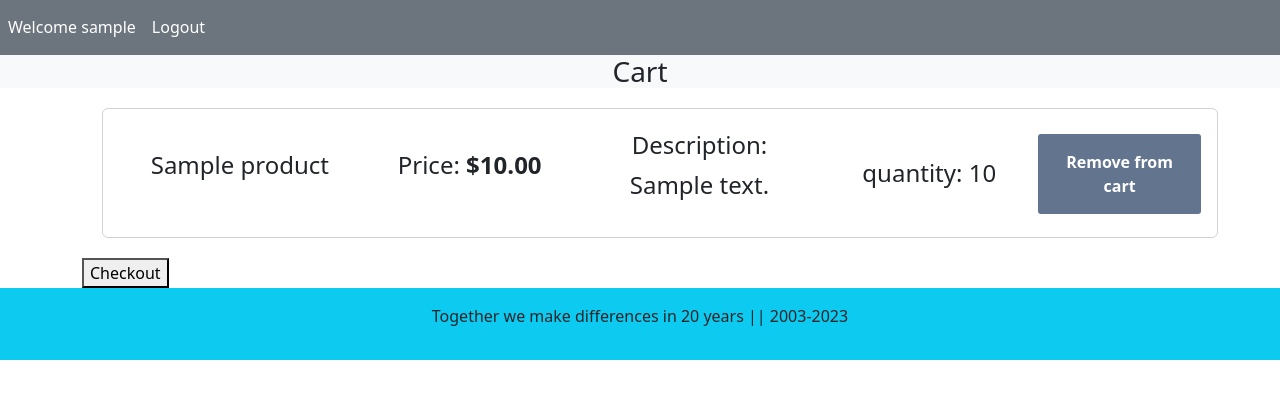
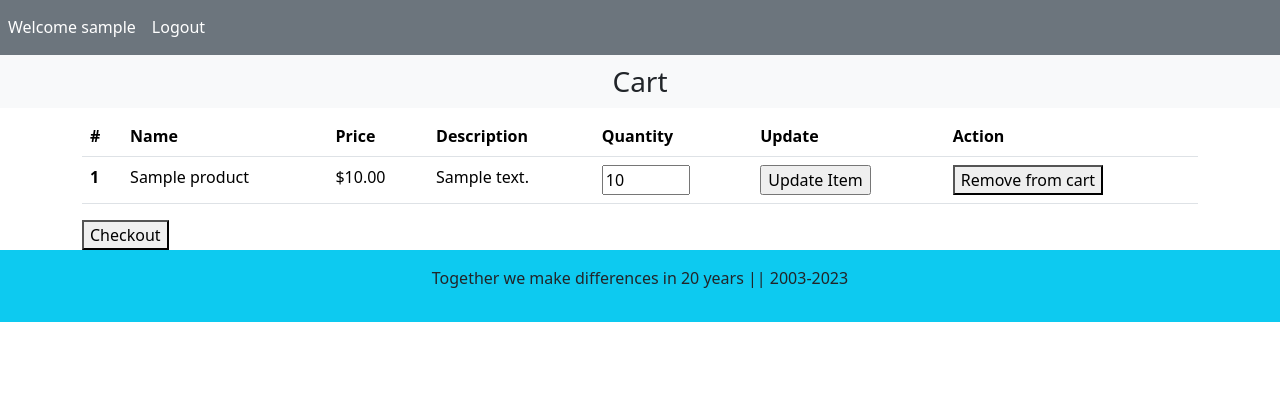
Before and after one commit to tqanh123/E-Commercial_Platform, a PHP site: page /cart.php in a window 1280 px wide. Shown: the part 80-479 px from the top of the page. Run offline with PHP 8.4, Linux system fonts and the light colour scheme; the visitor is signed in with stand-in values (Sample User, id 1); tables that the repository leaves empty hold one stand-in row (values such as "Sample post").

Commit message:
update cart

```diff
--- a/EcommerceWebsite/cart.php
+++ b/EcommerceWebsite/cart.php
@@ -12,6 +12,7 @@ session_start();
 
     $num_item = mysqli_num_rows($res);
     $total = 0;
+
 ?>
 
 <!DOCTYPE html>
@@ -76,8 +77,6 @@ session_start();
     <nav class="navbar navbar-expand-lg navbar-dark bg-secondary">
       <ul class="navbar-nav me-auto">
         <?php
-  // echo session_id();
-  // echo $_SESSION['username'];
           if (!isset($_SESSION['username'])) {
             echo "<li class='nav-item'> <a class='nav-link active' aria-current='page' href='#'>Welcome Guest</a></li>";
             echo "<li class='nav-item'> <a class='nav-link active' aria-current='page' href='./user_area/login.php'>Login</a></li>";
@@ -90,8 +89,9 @@ session_start();
       ?>
       </ul>
     </nav>
+
     <div class="bg-light">
-      <h3 class="text-center">Cart</h3>
+      <h3 class="text-center" style="padding: 10px;">Cart</h3>
     </div>
 
     <div class="container cart">
@@ -103,30 +103,70 @@ session_start();
       </div>
       <?php
         }
-        else {
-            while ($row = $res -> fetch_assoc()) {
+        else { $cnt = 0 ?>
+        <table class="table table-hover">
+          <thead>
+            <tr>
+              <th scope="col">#</th>
+              <th scope="col">Name</th>
+              <th scope="col">Price</th>
+              <th scope="col">Description</th>
+              <th scope="col">Quantity</th>
+              <th scope="col">Update</th>
+              <th scope="col">Action</th>
+            </tr>
+          </thead>
+          <tbody>
+            <form action="" method="post">
+            <?php  while ($row = $res -> fetch_assoc()) {
               $quantity = $row["Cart_Item_Quantity"];
               $price = $row["Price"];
               $total += $quantity * $price;
-    ?>
-      <div class="card">
-        <div class="caption">
-          <p class="product Name"> <?php echo $row["Product_Name"]; ?></p>
-          <p class="price">Price: <b>$<?php echo $price ?></b></p>
-          <p>Description: <?php echo $row["Product_Description"]; ?></p>
-          <!-- <button class="quantity " data="-1"citem=" <?php echo $row["Cart_Item_ID"]; ?> ">-</button> -->
-          <p class="description quantity" data = "0"citem=" <?php echo $row["Cart_Item_ID"]; ?> "> quantity: <?php echo $quantity ?></p>
-          <!-- <button class="quantity" data="1"citem=" <?php echo $row["Cart_Item_ID"]; ?> ">+</button> -->
-          <button class="remove" data-citem=" <?php echo $row["Cart_Item_ID"]; ?> "
-            data-price="<?php echo ($quantity * $price) ?>"> Remove from cart </button>
-        </div>
-      </div>
-      <?php } ?>
+              $cnt += 1;
+            ?>
+            <tr>
+              <th scope="row"><?php echo $cnt ?></th>
+              <td><?php echo $row["Product_Name"]; ?></td>
+              <td>$<?php echo $price ?></td>
+              <td><?php echo $row["Product_Description"]; ?></td>
+                <td>
+                  <input type="number" name="quantity" min="1" max="<?php echo $row["Product_Quantity"]; ?>" value="<?php echo $row["Cart_Item_Quantity"]; ?>" required>
+                  <div style="display:none">
+                    <input type="number" name="ci_id" value="<?php echo $row["Cart_Item_ID"]; ?>">
+                  </div>
+                </td>
+                <td>
+                  <!-- <button type="submit" name="update-quantity"> Update item </button> -->
+                  <input type="submit" name="update" value="Update Item">
+                </td>
+                <?php
+                  if (isset($POST_['update'])){
+                    echo"<script> alert('Update')</script>";
+                    $quantity = $POST_['quantity'];
+                    $cartitem_id = $POST_['ci_id'];
+
+                    $update = "UPDATE CartItem SET Cart_Item_Quantity = '$quantity' WHERE Cart_Item_ID = '$cartitem_id'";
+                    $res = mysqli_query($conn, $update);
+
+                    if ($res) {
+                      echo"<script> alert('Successfully Update')</script>";
+                    }
+                  }
+                ?>
+                <td>
+                  <button class="remove" data-citem=" <?php echo $row["Cart_Item_ID"]; ?> "
+                  data-price="<?php echo ($quantity * $price) ?>"> Remove from cart </button>
+                </td>
+              </tr>
+              <?php } ?>
+            </form>
+          </tbody>
+        </table>
       <div>
 
         <form method="GET" action="../EcommerceWebsite/users/ShowConfirmpayment.php">
-          <!-- <input type="hidden" name="total" value="<?php echo htmlspecialchars($total); ?>"> -->
-          <input type="hidden" name="cart_id" value="<?php echo htmlspecialchars($cart_id); ?>">
+          <!-- <input type="hidden" name="total" value="<?php echo $total; ?>"> -->
+          <input type="hidden" name="cart_id" value="<?php echo $cart_id; ?>">
           <!-- <p name="total" id="total">Total Price: <?php echo $total ?></p> -->
           <button type="submit">Checkout</button>
         </form>
--- a/EcommerceWebsite/user_area/home.php
+++ b/EcommerceWebsite/user_area/home.php
@@ -102,6 +102,7 @@ $num_row = mysqli_num_rows($res_cart);
             <p class="product Name"><?php echo $row["Product_Name"]; ?></p>
             <p class="price">Price: <b>$<?php echo $row["Price"]; ?></b></p>
             <p class="description">Description:<?php echo $row["Product_Description"]; ?></p>
+            <!-- <p>Quantity: <input type="Number" min = "1"></p> -->
             <button class="add" cart-id = "<?php echo $_SESSION["Cart_ID"]; ?>" data-id ="<?php echo $row["Product_ID"]; ?>"> Add to cart </button>
         </div>
       </div>
```
